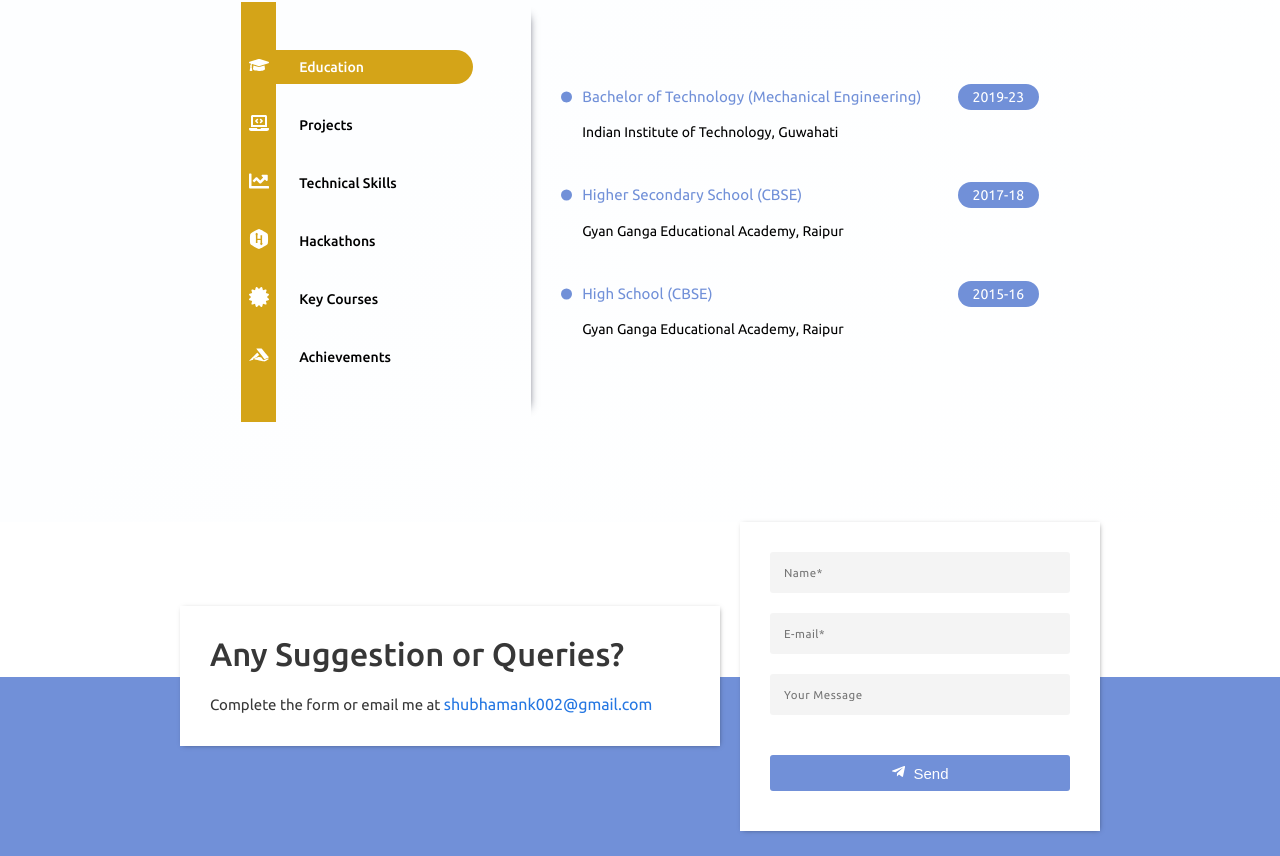
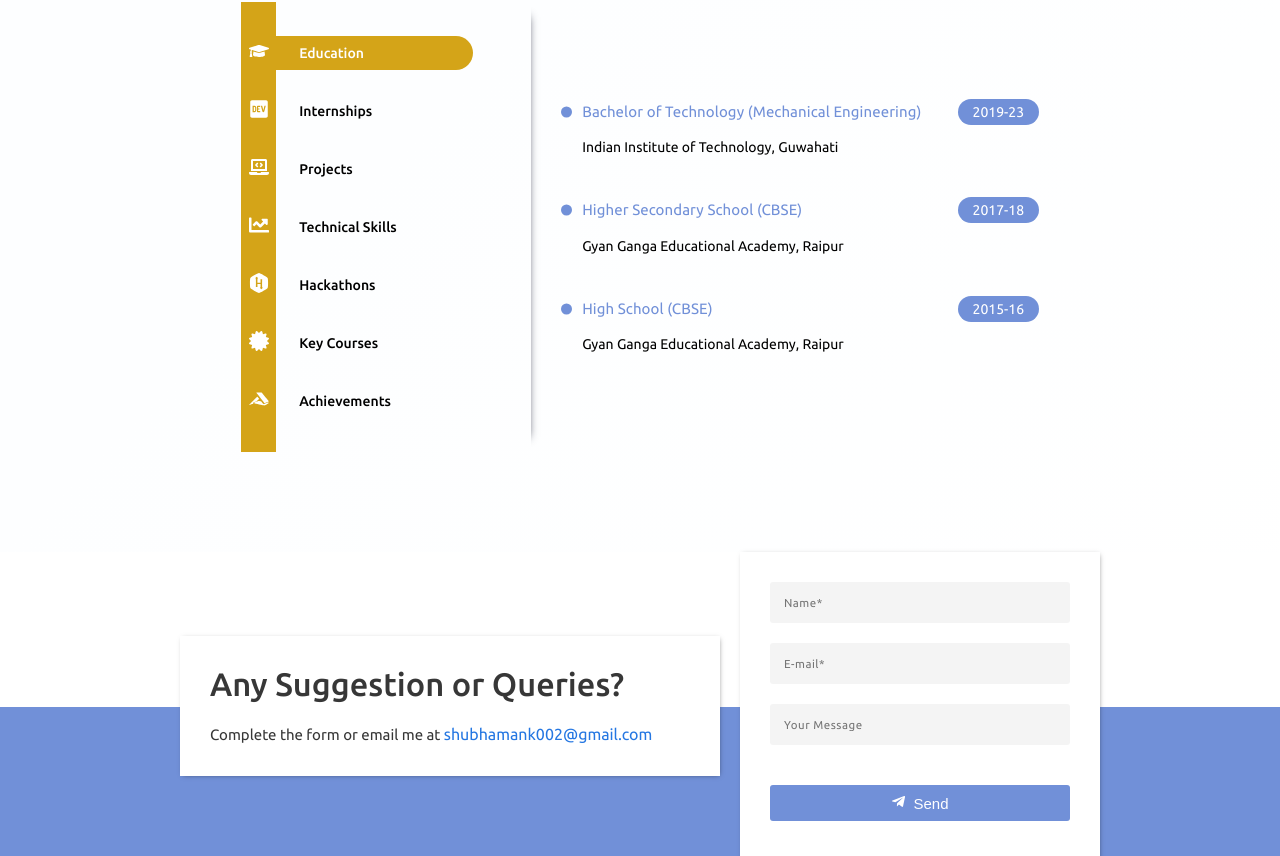
Before and after one commit to shmiitg/Shm-Portfolio, a React (Create React App) app: page / in a window 1280 px wide. Shown: the part 3201-4057 px from the top of the page. Built offline with nearby package versions, Linux system fonts and the light colour scheme.

Commit message:
add internship in resume

```diff
--- /dev/null
+++ b/src/resume/Interships.js
@@ -0,0 +1,43 @@
+import React from "react";
+
+const Interships = () => {
+    const internships = [
+        {
+            company: "Factly Media & Research",
+            date: "Ongoing *",
+            role: "Frontend Developer",
+            skills: "React.js, Next.js, Redux",
+        },
+        {
+            company: "Dzor Infotech Private Limited",
+            date: "May 2022",
+            role: "Frontend Developer",
+            skills: "React.js",
+        },
+        {
+            company: "Ikanshy Innovations (Opc) Private Limited",
+            date: "July 2022",
+            role: "Backend Developer",
+            skills: "Nest.js, PostgreSQL",
+        },
+    ];
+
+    return (
+        <>
+            {internships.map((internship, index) => (
+                <div key={index} className="resume-project-content">
+                    <div className="details-head">
+                        <div className="details-head-left">{internship.company}</div>
+                        <div className="details-head-right">{internship.date}</div>
+                    </div>
+                    <div className="details-info">
+                        <div className="project-tech">Technologies Used: {internship.skills}</div>
+                        <div className="project-info">{internship.role}</div>
+                    </div>
+                </div>
+            ))}
+        </>
+    );
+};
+
+export default Interships;
--- a/src/resume/Projects.css
+++ b/src/resume/Projects.css
@@ -10,7 +10,6 @@
 }
 
 .project-info {
-  font-size: 1.2rem;
     margin-top: 4px;
     line-height: 1.6rem;
 }
--- a/src/resume/Resume.css
+++ b/src/resume/Resume.css
@@ -6,7 +6,7 @@
 
 .resume-main {
     display: flex;
-    height: 42rem;
+    height: 45rem;
 }
 
 /*
--- a/src/resume/Resume.js
+++ b/src/resume/Resume.js
@@ -1,6 +1,7 @@
 import React, { useState, useRef } from "react";
 import "./Resume.css";
 import Education from "./Education";
+import Interships from "./Interships";
 import Projects from "./Projects";
 import Hackathons from "./Hackathons";
 import Achievements from "./Achievements";
@@ -8,6 +9,7 @@ import TechSkills from "./TechSkills";
 import KeyCourses from "./KeyCourses";
 import {
     FaGraduationCap,
+    FaDev,
     FaLaptopCode,
     FaChartLine,
     FaHackerrank,
@@ -20,6 +22,7 @@ const Resume = ({ resumeRef }) => {
     const resumeDetailsRef = useRef(null);
     const iconPoints = [
         { component: <Education />, icon: <FaGraduationCap />, iconValue: "Education" },
+        { component: <Interships />, icon: <FaDev />, iconValue: "Internships" },
         { component: <Projects />, icon: <FaLaptopCode />, iconValue: "Projects" },
         { component: <TechSkills />, icon: <FaChartLine />, iconValue: "Technical Skills" },
         { component: <Hackathons />, icon: <FaHackerrank />, iconValue: "Hackathons" },
@@ -30,7 +33,7 @@ const Resume = ({ resumeRef }) => {
     const changeSelectedIcon = (idx) => {
         setIndexSelected(idx);
         resumeDetailsRef.current.scroll({
-            top: idx * 420,
+            top: idx * 450,
             behavior: "smooth",
         });
     };
```
Lines whose indentation alone changed are shown as unchanged.
